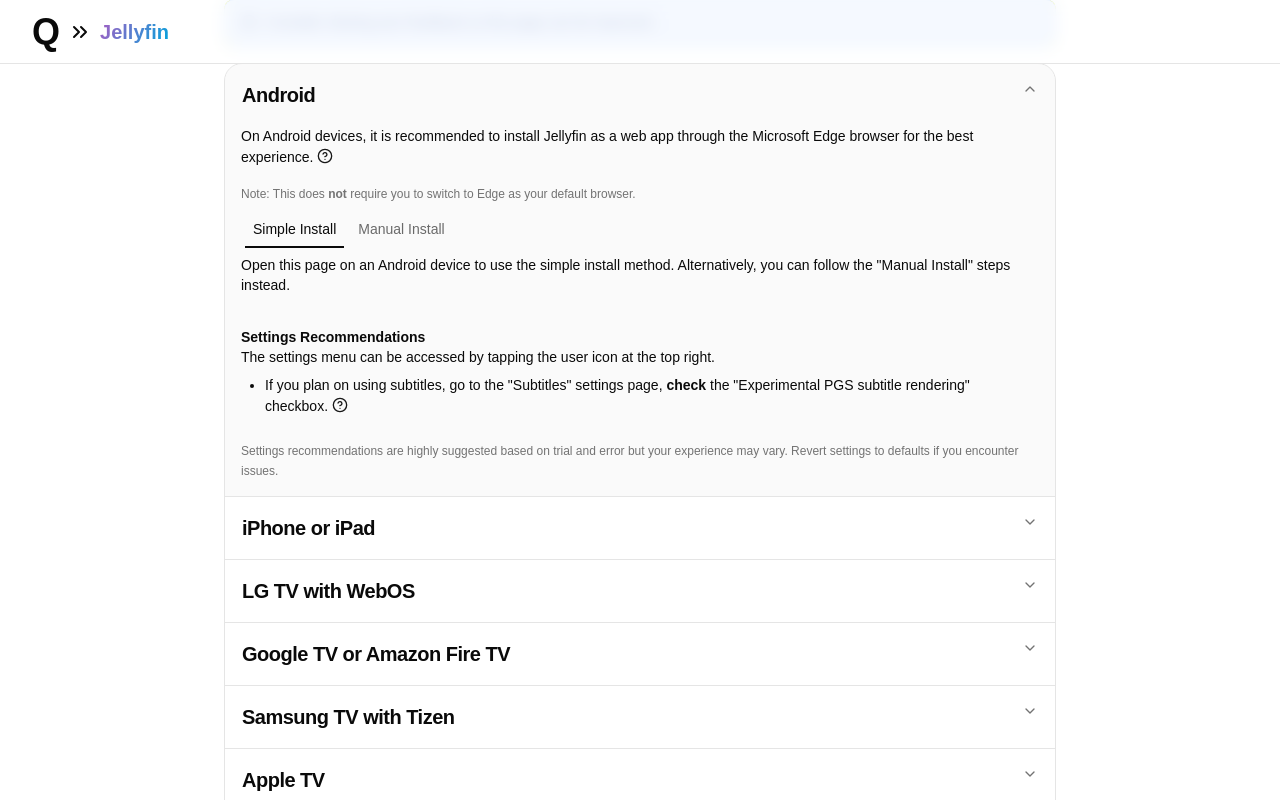
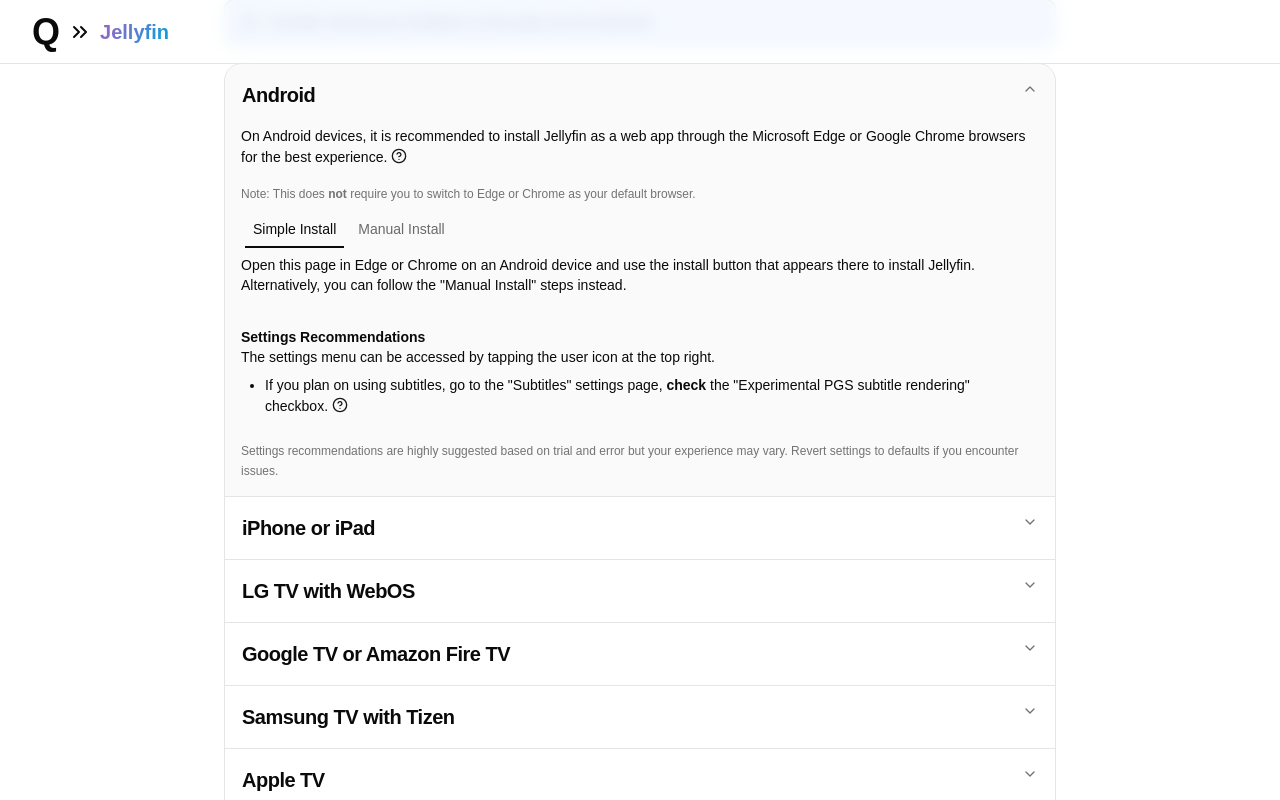
Before and after one commit to MrCapitalQ/SiteQ, a React (Vite) app: page /jellyfin/setup in a window 1280 px wide. Both pictures are taken after a click on the button "Android". Shown: the part 346-1146 px from the top of the page. Built offline with nearby package versions, Linux system fonts and the light colour scheme.

Commit message:
Include Chrome for Android and Windows Jellyfin installs.

```diff
--- a/src/components/jellyfin/install-link-badge.tsx
+++ b/src/components/jellyfin/install-link-badge.tsx
@@ -1,16 +1,14 @@
-import { useDetectEdge } from "@/hooks/use-detect-edge"
 import { ExternalLinkIcon } from "lucide-react"
 import { Link } from "react-router-dom"
 import { Button } from "../ui/button"
 
 export function InstallLinkBadge() {
   const url = 'https://jellyfin.mr-q.me/web/install.html'
-  const isEdge = useDetectEdge();
 
   return (
     <Button nativeButton={false} render={
-      <Link to={isEdge ? url : `microsoft-edge:${url}`} target="_blank">
-        Install Jellyfin {!isEdge && 'in Edge'} <ExternalLinkIcon data-icon="inline-end" />
+      <Link to={url} target="_blank">
+        Install Jellyfin <ExternalLinkIcon data-icon="inline-end" />
       </Link>
     } />
   )
--- a/src/components/jellyfin/setup.tsx
+++ b/src/components/jellyfin/setup.tsx
@@ -1,7 +1,7 @@
-import { useDetectEdge } from "@/hooks/use-detect-edge";
+import { useDetectBrowser } from "@/hooks/use-detect-browser";
 import { useDetectPlatform } from "@/hooks/use-detect-platform";
 import type { AccordionItemProps } from "@base-ui/react";
-import { HelpCircleIcon, MenuIcon } from "lucide-react";
+import { EllipsisVerticalIcon, HelpCircleIcon, MenuIcon } from "lucide-react";
 import { useEffect, useState, type ReactNode } from "react";
 import { Link, useLocation } from "react-router-dom";
 import { Accordion, AccordionContent, AccordionItem, AccordionTrigger } from "../ui/accordion";
@@ -15,7 +15,7 @@
 import { ServerLinkBadge } from "./server-link-badge";
 
 const platform = useDetectPlatform();
-const isEdge = useDetectEdge();
+const browser = useDetectBrowser();
 
 function scrollToAccordionItem(id: string) {
   const element = document.getElementById(id);
@@ -67,7 +67,7 @@
             <AccordionContent>
               <p className="text-pretty">
                 On Android devices, it is recommended to install Jellyfin as a web app through the Microsoft Edge
-                browser for the best experience.{" "}
+                or Google Chrome browsers for the best experience.{" "}
 
                 <HintPopover>
                   <div>
@@ -75,17 +75,17 @@
                     picture-in-picture and background playback.
                   </div>
                   <div>
-                    Edge is the recommended browser because it can play more media formats directly compared to other
-                    browsers like Chrome and Firefox. This avoids the need for "transcoding" where it can strain the
+                    Edge and Chrome are the recommended browsers because it can play more media formats directly
+                    compared to other browsers. This avoids the need for "transcoding" where it can strain the
                     server and lead to playback issues like loss of HDR.
                   </div>
                 </HintPopover>
               </p>
 
               {
-                !isEdge &&
+                !browser.isEdge && !browser.isChrome &&
                 <small className="muted">
-                  Note: This does <b>not</b> require you to switch to Edge as your default browser.
+                  Note: This does <b>not</b> require you to switch to Edge or Chrome as your default browser.
                 </small>
               }
 
@@ -96,29 +96,15 @@
                 </TabsList>
                 <TabsContent value="simple">
                   {
-                    platform == 'Android'
+                    platform === 'Android'
+                      ? ((browser.isEdge || browser.isChrome)
                         ? <>
                           This method will install Jellyfin on your current Android device. For a different Android
                           device, go to this page on that device or follow the "Manual Install" steps.
 
                           <ol className="list-decimal ml-8 mt-2 space-y-2">
                             <li>
-                            <div>
-                              {
-                                isEdge
-                                  ? <>
-                                    Tap the link below and follow the prompts to install Jellyfin.
-                                  </>
-                                  : <>
-                                    Make sure you've{" "}
-                                    <Link to="https://play.google.com/store/apps/details?id=com.microsoft.emmx">
-                                      installed Edge from the Google Play Store
-                                    </Link>
-                                    {" "} and have gone through its initial setup. Then tap the link below, allow it to
-                                    open in Edge, and follow the prompts to install Jellyfin.
-                                  </>
-                              }
-                            </div>
+                              <div>Tap the link below and follow the prompts to install Jellyfin.</div>
 
                               <InstallLinkBadge />
                             </li>
@@ -135,31 +121,41 @@
                           </ol>
                         </>
                         : <>
-                        Open this page on an Android device to use the simple install method. Alternatively, you can
-                        follow the "Manual Install" steps instead.
+                          Open this page in Edge or Chrome and use the install button that appears there to install
+                          Jellyfin. Alternatively, you can follow the "Manual Install" steps instead.
+                        </>
+                      )
+                      : <>
+                        Open this page in Edge or Chrome on an Android device and use the install button that appears
+                        there to install Jellyfin. Alternatively, you can follow the "Manual Install" steps instead.
                       </>
                   }
 
                 </TabsContent>
                 <TabsContent value="manual">
                   <ol className="list-decimal ml-8 space-y-2">
-                    <li className="text-pretty">If you don't have Edge installed,{" "}
-                      <Link to="https://play.google.com/store/apps/details?id=com.microsoft.emmx">
-                        download it from the Google Play Store
-                      </Link>
-                      {" "} and go through its initial setup.
-                    </li>
                     <li>
-                      In the Edge browser, go to <ServerLinkBadge />.
+                      In Edge or Chrome, go to <ServerLinkBadge />.
                     </li>
                     <li><SignInStep suggestPasswordChange={true} /></li>
                     <li>
-                      To install Jellyfin as an app, tap the hamburger menu (
-                      <MenuIcon className="inline size-4 -translate-y-1/8" />) at the bottom right and tap "Add to
-                      phone." You may need to scroll to find this option.
+                      Start the install process based on your browser.
+
+                      <ul className="my-2">
+                        <li>
+                          In Edge, tap the hamburger menu (<MenuIcon className="inline size-4 -translate-y-1/8" />) at
+                          the bottom right and tap "Add to phone." You may need to scroll to find this option.
                         </li>
                         <li>
-                      Follow the prompts to install it as an app and it will appear as an app on your homescreen.
+                          In Chrome, tap the more menu (
+                          <EllipsisVerticalIcon className="inline size-4 -translate-y-1/8" />) at the top right and tap
+                          "Add to Home screen."
+                        </li>
+                      </ul>
+                    </li>
+                    <li>
+                      Follow the prompts to install it as an app and it will appear as an app on your homescreen or
+                      apps drawer.
                     </li>
                     <li>
                       Apply the recommended settings below.
@@ -359,7 +355,7 @@
             <AccordionContent>
               <p className="text-pretty">
                 On Windows devices, it is recommended to install Jellyfin as a web app through the Microsoft Edge
-                browser for the best experience.{" "}
+                or Google Chrome browsers for the best experience.{" "}
 
                 <HintPopover>
                   <div>
@@ -367,17 +363,17 @@
                     and HDR playback.
                   </div>
                   <div>
-                    Edge is the recommended browser because it can play more media formats directly compared to other
-                    browsers like Chrome and Firefox. This avoids the need for "transcoding" where it can strain
-                    the server and lead to playback issues like loss of HDR.
+                    Edge and Chrome are the recommended browsers because it can play more media formats directly
+                    compared to other browsers. This avoids the need for "transcoding" where it can strain the
+                    server and lead to playback issues like loss of HDR.
                   </div>
                 </HintPopover>
               </p>
 
               {
-                !isEdge &&
+                !browser.isEdge && !browser.isChrome &&
                 <small className="muted">
-                  Note: This does <b>not</b> require you to switch to Edge as your default browser.
+                  Note: This does <b>not</b> require you to switch to Edge or Chrome as your default browser.
                 </small>
               }
 
@@ -388,7 +384,8 @@
                 </TabsList>
                 <TabsContent value="simple">
                   {
-                    platform == 'Windows'
+                    platform === 'Windows'
+                      ? ((browser.isEdge || browser.isChrome)
                         ? <>
                           This method will install Jellyfin on your current Windows device. For a different Windows
                           device, go to this page on that device or follow the "Manual Install" steps.
@@ -411,20 +408,25 @@
                           </ol>
                         </>
                         : <>
-                        Open this page on a Windows device to use the simple install method. Alternatively, you can
-                        follow the "Manual Install" steps instead.
+                          Open this page in Edge or Chrome and use the install button that appears there to install
+                          Jellyfin. Alternatively, you can follow the "Manual Install" steps instead.
+                        </>
+                      )
+                      : <>
+                        Open this page in Edge or Chrome on a Windows device and use the install button that appears
+                        there to install Jellyfin. Alternatively, you can follow the "Manual Install" steps instead.
                       </>
                   }
                 </TabsContent>
                 <TabsContent value="manual">
                   <ol className="list-decimal ml-8 space-y-2">
                     <li>
-                      In the Edge browser, go to <ServerLinkBadge />.
+                      In Edge or Chrome, go to <ServerLinkBadge />.
                     </li>
                     <li><SignInStep suggestPasswordChange={true} /></li>
                     <li>
-                      To install Jellyfin as an app, click the "App available. Install Jelly" icon on the right side of the
-                      address bar.
+                      To install Jellyfin as an app, click the "Install Jellyfin" icon inside the address bar on the
+                      right.
                     </li>
                     <li>Follow the prompts to install the app and it will appear in your list of apps.</li>
                     <li>
--- /dev/null
+++ b/src/hooks/use-detect-browser.ts
@@ -0,0 +1,20 @@
+/// <reference types="user-agent-data-types" />
+
+type DetectBrowserResult = { isEdge: boolean, isChrome: boolean };
+
+export function useDetectBrowser(): DetectBrowserResult {
+  const result = {
+    isEdge: false,
+    isChrome: false
+  };
+
+  const userAgentData = navigator.userAgentData;
+  for (const brandVersionPair of userAgentData?.brands ?? []) {
+    if (brandVersionPair.brand === "Microsoft Edge") {
+      result.isEdge = true;
+    } else if (brandVersionPair.brand === "Google Chrome") {
+      result.isChrome = true;
+    }
+  }
+  return result;
+}
--- a/src/hooks/use-detect-edge.ts
+++ /dev/null
@@ -1,11 +0,0 @@
-/// <reference types="user-agent-data-types" />
-
-export function useDetectEdge(): boolean {
-  const userAgentData = navigator.userAgentData;
-  for (const brandVersionPair of userAgentData?.brands ?? []) {
-    if (brandVersionPair.brand == "Microsoft Edge") {
-      return true;
-    }
-  }
-  return false;
-}
```
Lines whose indentation alone changed are shown as unchanged.
